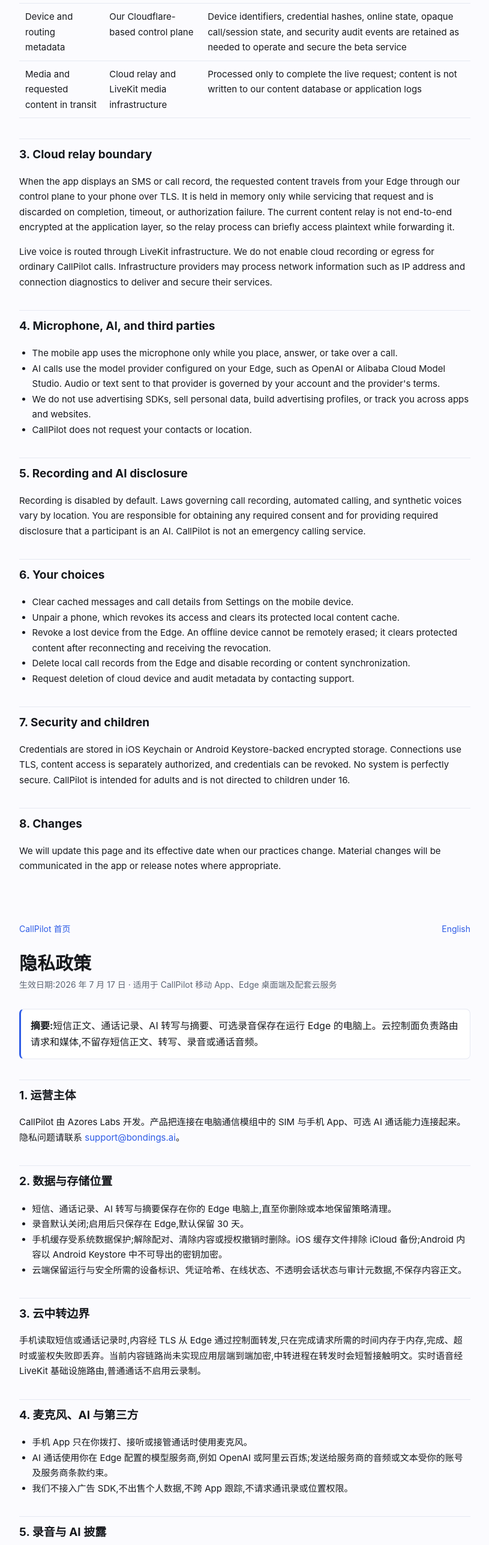
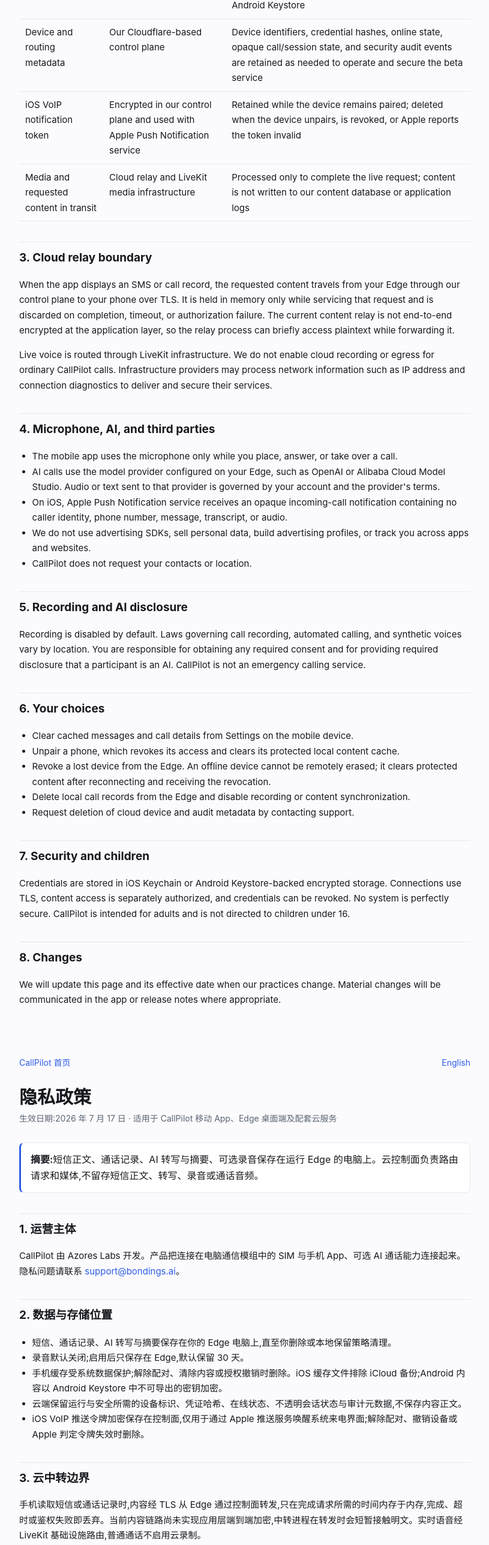
Before and after one commit to tianye1999/callpilot, a plain HTML site: page privacy.html in a window 1280 px wide. Shown: the part 907-3483 px from the top of the page at 60% size, without its empty margins (232-1047 px from the left). Drawn offline with Linux system fonts and the light colour scheme.

Commit message:
site: 披露 iOS VoIP 推送隐私边界 (Refs #102)

```diff
--- a/privacy.html
+++ b/privacy.html
@@ -44,6 +44,7 @@
     <tr><td>Call recording</td><td>Your Edge computer</td><td>Recording is off by default. When enabled, the default local retention period is 30 days</td></tr>
     <tr><td>Mobile content cache</td><td>Your iPhone or Android device</td><td>Protected locally and cleared when you unpair, clear content, or authorization is revoked. iOS cache files are excluded from iCloud backup; Android stores encrypted content whose key is not exportable from Android Keystore</td></tr>
     <tr><td>Device and routing metadata</td><td>Our Cloudflare-based control plane</td><td>Device identifiers, credential hashes, online state, opaque call/session state, and security audit events are retained as needed to operate and secure the beta service</td></tr>
+    <tr><td>iOS VoIP notification token</td><td>Encrypted in our control plane and used with Apple Push Notification service</td><td>Retained while the device remains paired; deleted when the device unpairs, is revoked, or Apple reports the token invalid</td></tr>
     <tr><td>Media and requested content in transit</td><td>Cloud relay and LiveKit media infrastructure</td><td>Processed only to complete the live request; content is not written to our content database or application logs</td></tr>
   </table>
 
@@ -55,6 +56,7 @@
   <ul>
     <li>The mobile app uses the microphone only while you place, answer, or take over a call.</li>
     <li>AI calls use the model provider configured on your Edge, such as OpenAI or Alibaba Cloud Model Studio. Audio or text sent to that provider is governed by your account and the provider's terms.</li>
+    <li>On iOS, Apple Push Notification service receives an opaque incoming-call notification containing no caller identity, phone number, message, transcript, or audio.</li>
     <li>We do not use advertising SDKs, sell personal data, build advertising profiles, or track you across apps and websites.</li>
     <li>CallPilot does not request your contacts or location.</li>
   </ul>
@@ -93,6 +95,7 @@
       <li>录音默认关闭;启用后只保存在 Edge,默认保留 30 天。</li>
       <li>手机缓存受系统数据保护;解除配对、清除内容或授权撤销时删除。iOS 缓存文件排除 iCloud 备份;Android 内容以 Android Keystore 中不可导出的密钥加密。</li>
       <li>云端保留运行与安全所需的设备标识、凭证哈希、在线状态、不透明会话状态与审计元数据,不保存内容正文。</li>
+      <li>iOS VoIP 推送令牌加密保存在控制面,仅用于通过 Apple 推送服务唤醒系统来电界面;解除配对、撤销设备或 Apple 判定令牌失效时删除。</li>
     </ul>
 
     <h2>3. 云中转边界</h2>
@@ -102,6 +105,7 @@
     <ul>
       <li>手机 App 只在你拨打、接听或接管通话时使用麦克风。</li>
       <li>AI 通话使用你在 Edge 配置的模型服务商,例如 OpenAI 或阿里云百炼;发送给服务商的音频或文本受你的账号及服务商条款约束。</li>
+      <li>iOS 的 Apple 推送服务只接收不透明来电通知,不包含来电人身份、电话号码、短信、转写或音频。</li>
       <li>我们不接入广告 SDK,不出售个人数据,不跨 App 跟踪,不请求通讯录或位置权限。</li>
     </ul>
 
```
